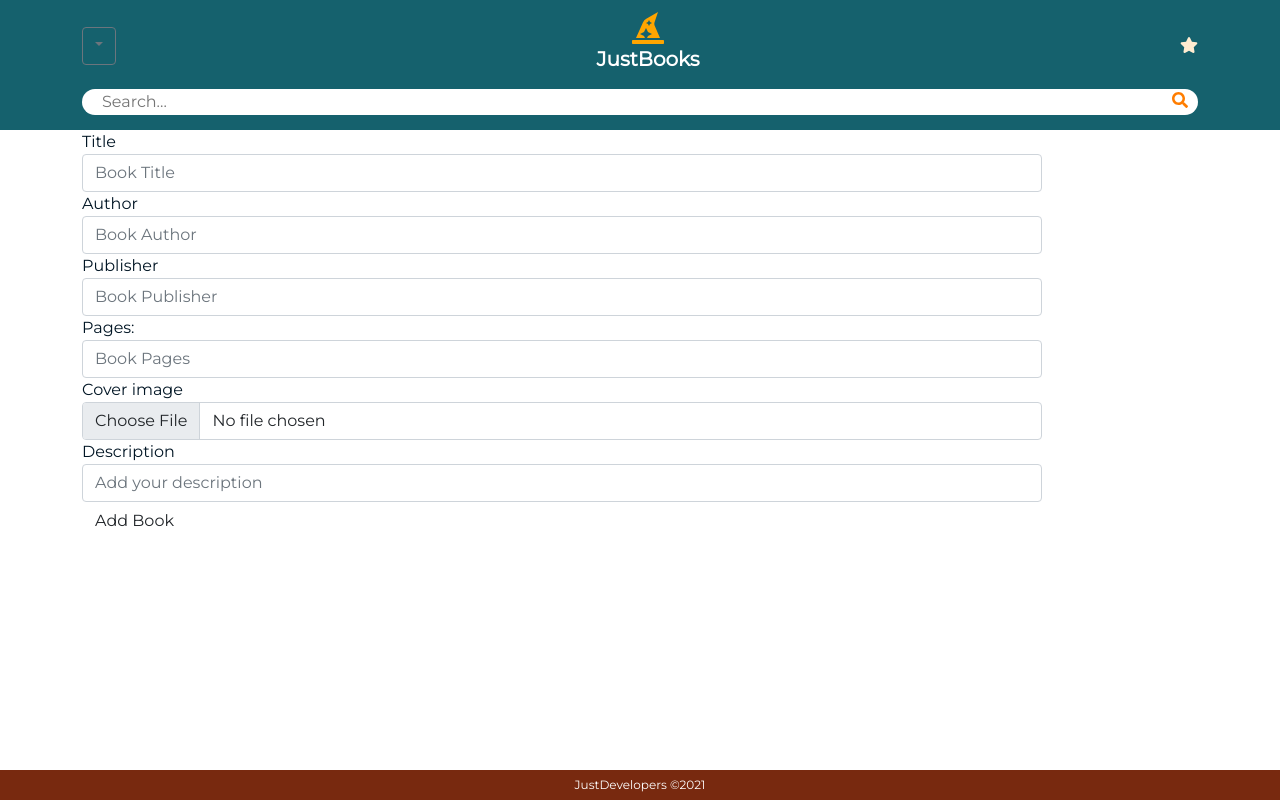
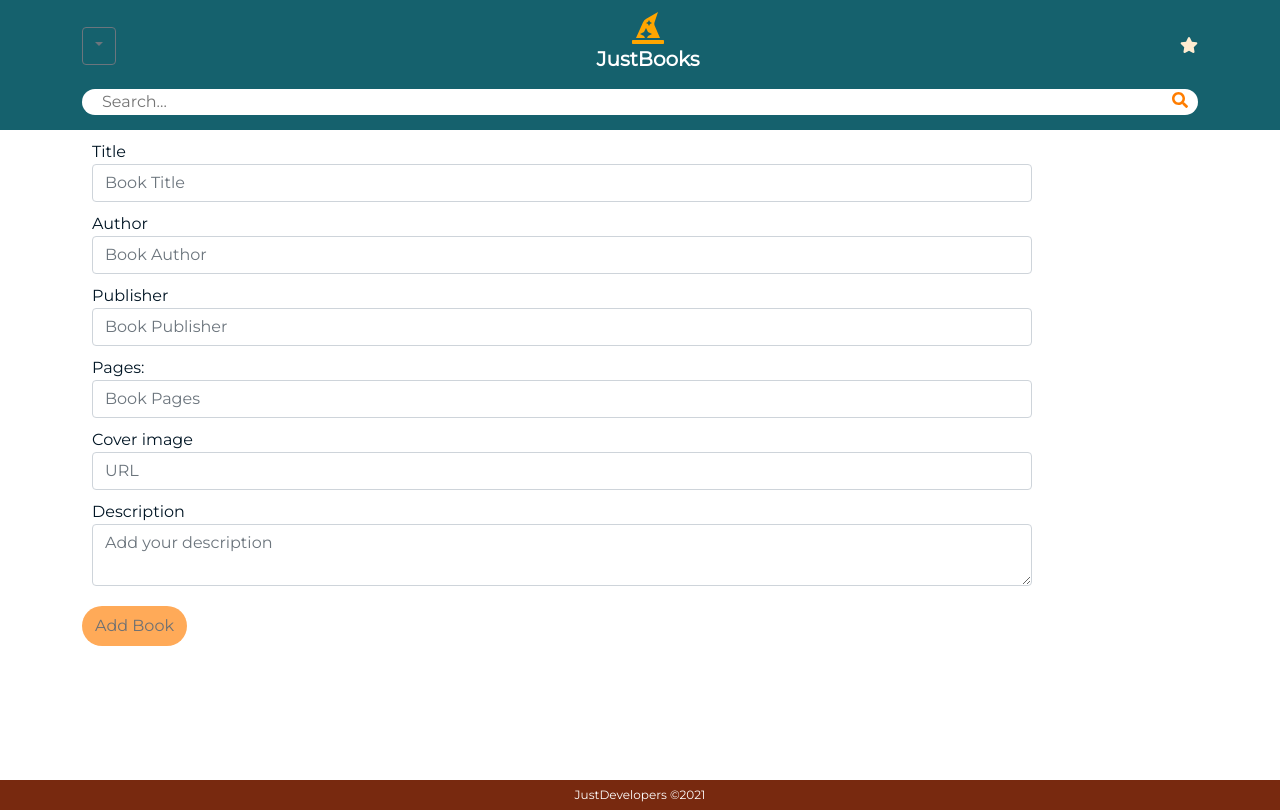
Before and after one commit to mendozzac/justbooks, a React (Create React App) app: page /form in a window 1280 px wide. Built offline with nearby package versions, Linux system fonts and the light colour scheme.

Commit message:
Fixed submit functionality of the form page

```diff
--- a/src/App.js
+++ b/src/App.js
@@ -17,7 +17,6 @@ import FormPage from "./pages/FormPage/FormPage";
 import Homepage from "./pages/Homepage/Homepage";
 import MyBooks from "./pages/MyBooks/MyBooks";
 import BooksContext from "./store/contexts/BooksContext";
-import useBooks from "./hooks/useBooks";
 
 function App() {
   const {
@@ -69,14 +68,6 @@ function App() {
     if (searchInput !== "")
       setListado(`?q=${query.current}${permanentQueries}`);
   };
-
-  const {createBook} = useBooks();
-
-  // const createBook = (book) => {
-  //   setBooks([
-  //     ...books, book
-  //   ]);
-  // };
 
   return (
     <>
@@ -143,7 +134,7 @@ function App() {
                 <MyBooks />
               </Route>
               <Route path="/form" exact>
-                <FormPage onSubmit={createBook}/>
+                <FormPage />
               </Route>
             </Switch>
           </div>
--- a/src/components/Button/Button.js
+++ b/src/components/Button/Button.js
@@ -1,8 +1,8 @@
-const Button = ({ text, className, actionOnClick }) => {
+const Button = ({ text, className, actionOnClick, disabled = false }) => {
   return (
     <button
       className={`btn button${className ? " " + className : ""}`}
-      onClick={actionOnClick}
+      onClick={actionOnClick} disabled={disabled}
     >
 
       {text}
--- a/src/pages/FormPage/FormPage.js
+++ b/src/pages/FormPage/FormPage.js
@@ -1,8 +1,12 @@
 import "./FormPage.scss";
 import Button from "../../components/Button/Button";
-import { useState } from "react";
+import { useState, useEffect } from "react";
+import useBooks from "../../hooks/useBooks";
 
-const FormPage = ({onSubmit}) => {
+const FormPage = () => {
+
+  const { createBook, loadBooksApiLocal } = useBooks();
+
   const initialData = {
     image: "",
     title: "",
@@ -10,28 +14,64 @@ const FormPage = ({onSubmit}) => {
     publisher: "",
     pages: "",
     description: ""
-  };
+    }
+
+
+
+
+
 
   const [bookData, setBookData] = useState(initialData);
+  const [isDisabled, setIsDisabled] = useState(true);
+
+  const checkForm = () => {
+    if (bookData.image !== "" && bookData.title !== "" &&
+      bookData.author !== "" && bookData.publisher !== "" &&
+      bookData.pages !== "" && bookData.description !== "") {
+    setIsDisabled(false);
+  }
+  }
+
+
 
   const changeData = (event)=> {
     setBookData({
       ...bookData,
       [event.target.id]: event.target.value,
     })
+    checkForm();
   }
 
   const resetForm = () => {
     setBookData(initialData)
+    setIsDisabled(true)
   };
 
   const onCreateBook = (event) => {
     event.preventDefault();
-    onSubmit(bookData);
-    resetForm();
+      const url = "https://justmybooks.herokuapp.com/mybooks";
+      const newBook =   {
+      volumeInfo: {
+        title: bookData.title,
+        authors: [bookData.author],
+        publisher: bookData.publisher,
+        description: bookData.description,
+        pageCount:bookData.pages,
+        imageLinks: {
+          thumbnail: bookData.image ? bookData.image : 'https://images-na.ssl-images-amazon.com/images/I/51RTdGBiL6L._SX331_BO1,204,203,200_.jpg',
+        }
+      },
+      saleInfo: {
+        listPrice: {
+          amount: '0.00'
+        }
+      }
+    }
+
+    createBook(newBook, url);
+
+   resetForm();
   }
-
-  console.log(bookData);
 
   return (
     <>
@@ -85,17 +125,17 @@ const FormPage = ({onSubmit}) => {
         <div className="form-group">
           <label htmlFor="image">Cover image</label>
           <input
-            type="file"
+            type="text"
             id="image"
             value={bookData.image}
             className="form-control"
-            placeholder="Upload"
+            placeholder="URL"
             onChange={changeData}
           />
         </div>
         <div className="form-group">
           <label htmlFor="description">Description</label>
-          <input
+          <textarea
             type="textarea"
             id="description"
             value={bookData.description}
@@ -104,7 +144,7 @@ const FormPage = ({onSubmit}) => {
             onChange={changeData}
           />
         </div>
-        <Button text="Add Book" />
+        <Button text="Add Book" className="addBookButton" disabled={isDisabled}/>
       </form>
     </>
   );
--- a/src/pages/FormPage/FormPage.scss
+++ b/src/pages/FormPage/FormPage.scss
@@ -1,3 +1,5 @@
+@import "../../styles/colors";
+
 .form-create {
   width: 75vw;
 }
@@ -5,3 +7,14 @@
   content: " *";
   color: red;
 }
+
+.addBookButton {
+  background-color: $accent;
+  border-radius: 20px;
+  margin-top: 10px;
+  height: 40px;
+}
+
+.form-group {
+  margin: 10px;
+}
```
